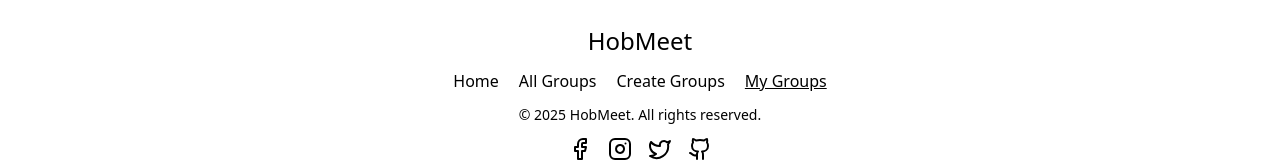
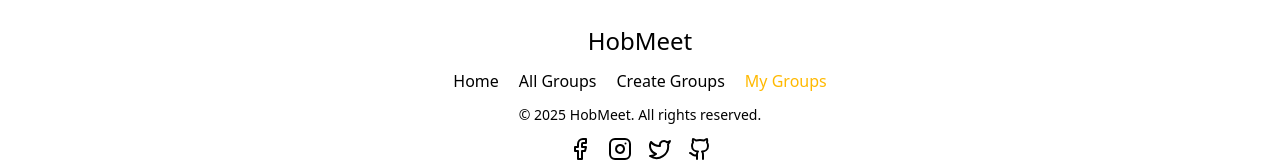
Before and after one commit to Sabbir-Hossain-00/HobMeet, a React (Vite) app: page /myGroups in a window 1280 px wide. Shown: the part 943-1105 px from the top of the page. Built offline with nearby package versions, Linux system fonts and the light colour scheme; no server answers; sample sign-in values are in the browser's storage.

Commit message:
added footer active link

```diff
--- a/src/components/Footer/Footer.jsx
+++ b/src/components/Footer/Footer.jsx
@@ -12,10 +12,10 @@ export const Footer = ()=>{
                 <h1 className=" text-2xl font-medium ">HobMeet</h1>
               </nav>
               <ul className=" flex md:flex-row flex-col justify-center items-center gap-5 text-gray-300">
-                  <li className={`${isDark ? "text-white" : "text-black"}`}><NavLink to="/" className={({ isActive }) => isActive ? "underline" : ""}>Home</NavLink></li>
-                 <li className={`${isDark ? "text-white" : "text-black"}`}><NavLink to="/allGroups" className={({ isActive }) => isActive ? "underline" : ""}>All Groups</NavLink></li>
-                 <li className={`${isDark ? "text-white" : "text-black"}`}><NavLink to="/createGroups" className={({ isActive }) => isActive ? "underline" : ""}>Create Groups</NavLink></li>
-                 {user && <li className={`${isDark ? "text-white" : "text-black"}`}><NavLink to="/myGroups" className={({ isActive }) => isActive ? "underline" : ""}>My Groups</NavLink></li>}
+                  <li className={`${isDark ? "text-white" : "text-black"}`}><NavLink to="/" className={({ isActive }) => isActive ? "text-amber-400 font-medium" : "font-medium"}>Home</NavLink></li>
+                 <li className={`${isDark ? "text-white" : "text-black"}`}><NavLink to="/allGroups" className={({ isActive }) => isActive ? "text-amber-400 font-medium" : "font-medium"}>All Groups</NavLink></li>
+                 <li className={`${isDark ? "text-white" : "text-black"}`}><NavLink to="/createGroups" className={({ isActive }) => isActive ? "text-amber-400 font-medium" : "font-medium"}>Create Groups</NavLink></li>
+                 {user && <li className={`${isDark ? "text-white" : "text-black"}`}><NavLink to="/myGroups" className={({ isActive }) => isActive ? "text-amber-400 font-medium" : "font-medium"}>My Groups</NavLink></li>}
               </ul>
               <div>
                 <p className=" text-sm">© 2025 HobMeet. All rights reserved.</p>
```
